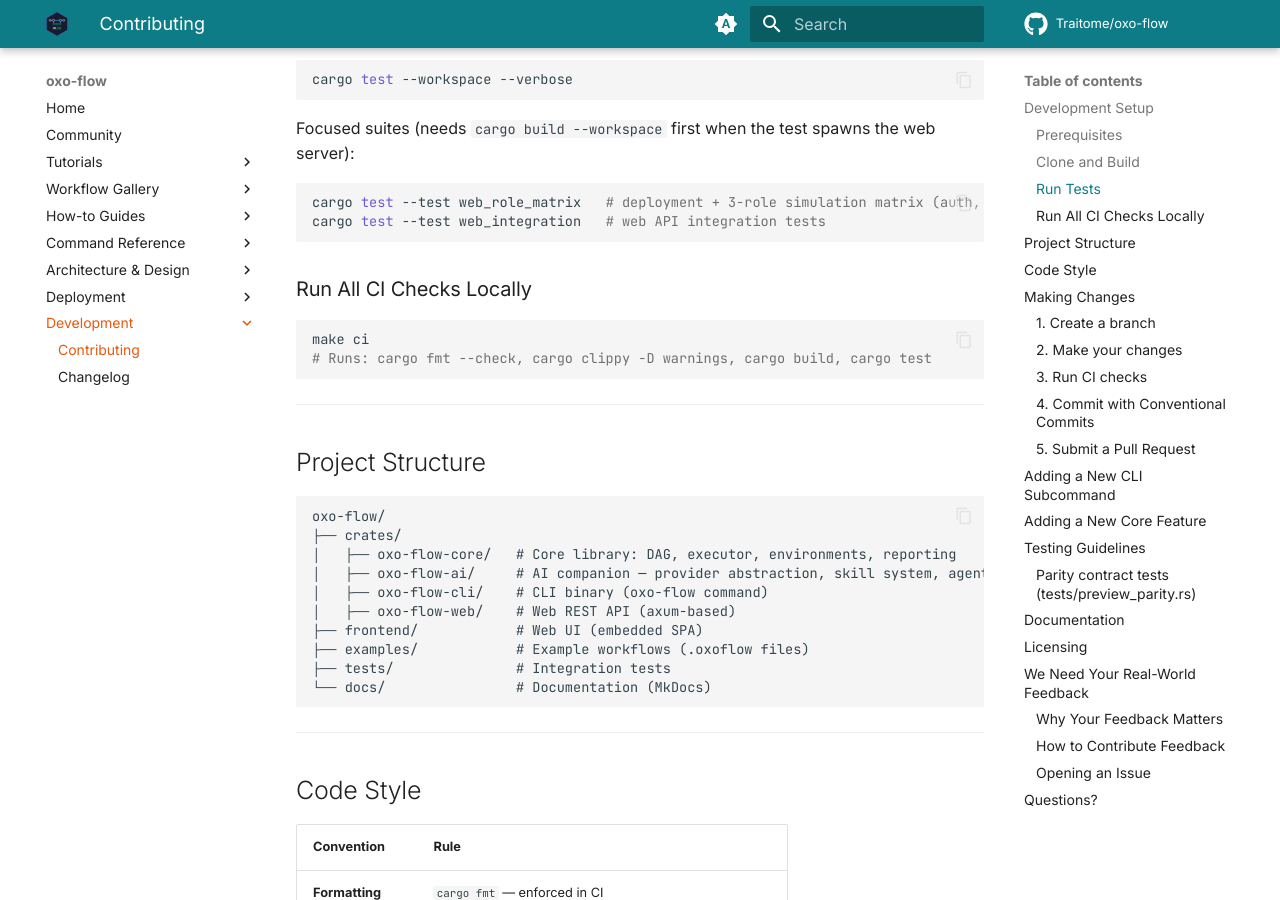
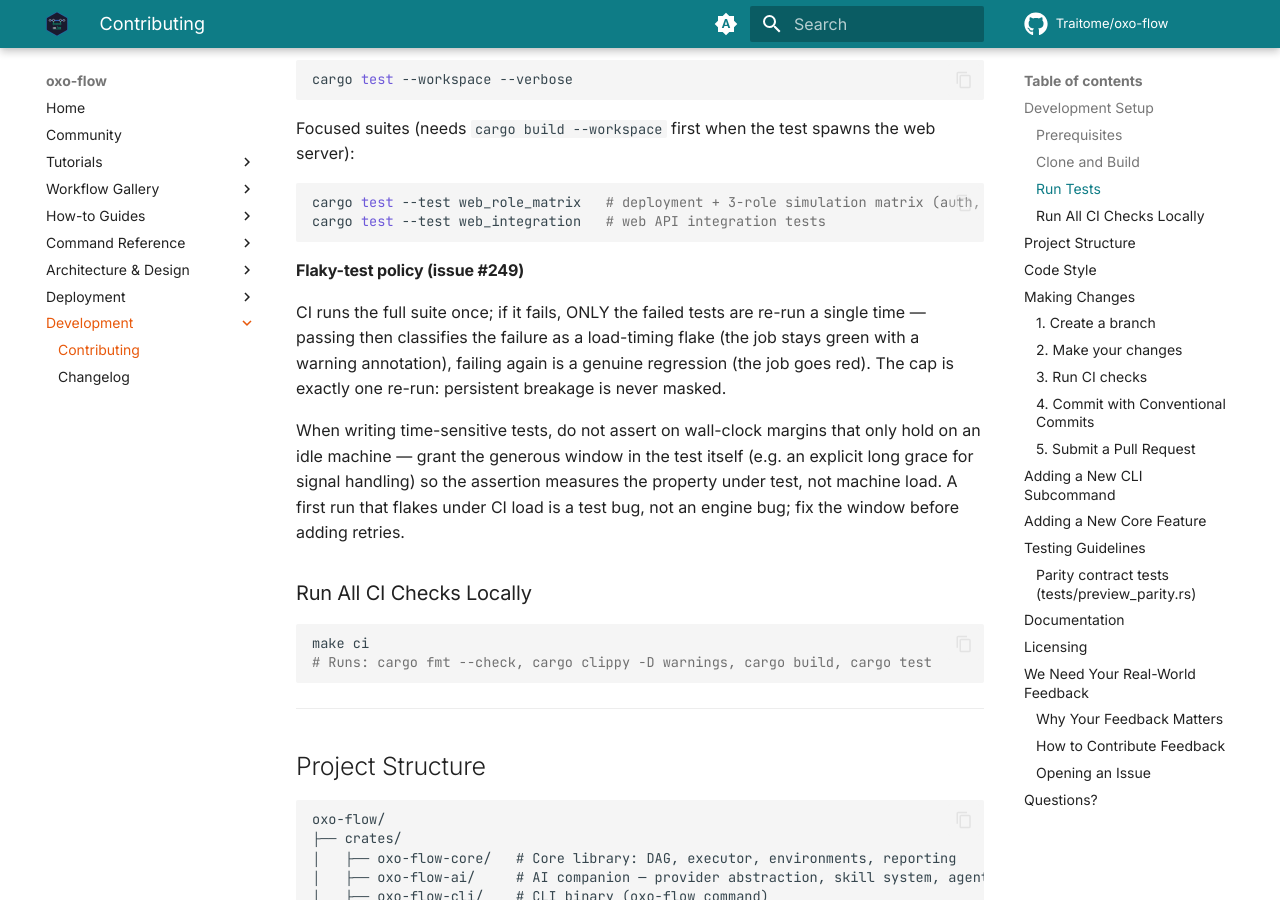
Before and after one commit to Traitome/oxo-flow, an MkDocs documentation site: the page built from docs/guide/src/development/contributing.md, in a window 1280 px wide and 900 px high, scrolled down 661 px. Built offline with MkDocs 1.6.1 and Material for MkDocs 9.7.7, drawn with Linux system fonts in a browser that asks for light colours; comment, search, counter and statistics services are not loaded; the version menu is left out.

Commit message:
test(ci): flaky-test governance — signal-grace window + capped retry (#249) (#258)
Three known flakes (issue #249), two mitigations:

1. kill_process_tree_delivers_sigterm_before_escalating (timing class,
   flaked on main post-#255): the test used the 10s production grace,
   but a TERM'd shell descheduled under CI load can miss it — escalation
   then SIGKILLs before the trap writes its marker. The test now passes
   an explicit 30s grace: the property under test ("TERM first,
   escalate only after grace") is unchanged; a healthy shell exits in
   ~ms and pays nothing, a starved one gets its cleanup chance.

2. CI Test step gains a capped flake gate (issue #249 item 3): the full
   suite runs once; on failure ONLY the failed tests are re-run a
   single time — pass → job stays green with a warning annotation
   (load-timing flake), fail → red. One re-run cap means persistent
   breakage is never masked. The background_run 60s and
   cli_integration first-run flakes (first-run resource class) are
   covered by this gate; the mtime-tick flake
   (character_device_output_is_never_fresh) was already fixed with
   explicit filetimes.

Docs: contributing.md gains the flaky-test policy — generous windows
belong in the test, not in retry counts.

Closes #249

Co-authored-by: Claude <noreply@anthropic.com>

````diff
--- a/docs/guide/src/development/contributing.md
+++ b/docs/guide/src/development/contributing.md
@@ -33,6 +33,21 @@ spawns the web server):
 cargo test --test web_role_matrix   # deployment + 3-role simulation matrix (auth, RBAC, persistence, base-path)
 cargo test --test web_integration   # web API integration tests
 ```
+
+#### Flaky-test policy (issue #249)
+
+CI runs the full suite once; if it fails, ONLY the failed tests are
+re-run a single time — passing then classifies the failure as a
+load-timing flake (the job stays green with a warning annotation),
+failing again is a genuine regression (the job goes red). The cap is
+exactly one re-run: persistent breakage is never masked.
+
+When writing time-sensitive tests, do not assert on wall-clock margins
+that only hold on an idle machine — grant the generous window in the
+test itself (e.g. an explicit long grace for signal handling) so the
+assertion measures the property under test, not machine load. A first
+run that flakes under CI load is a test bug, not an engine bug; fix
+the window before adding retries.
 
 ### Run All CI Checks Locally
 
````
Also changed, not shown: 2 other files.
